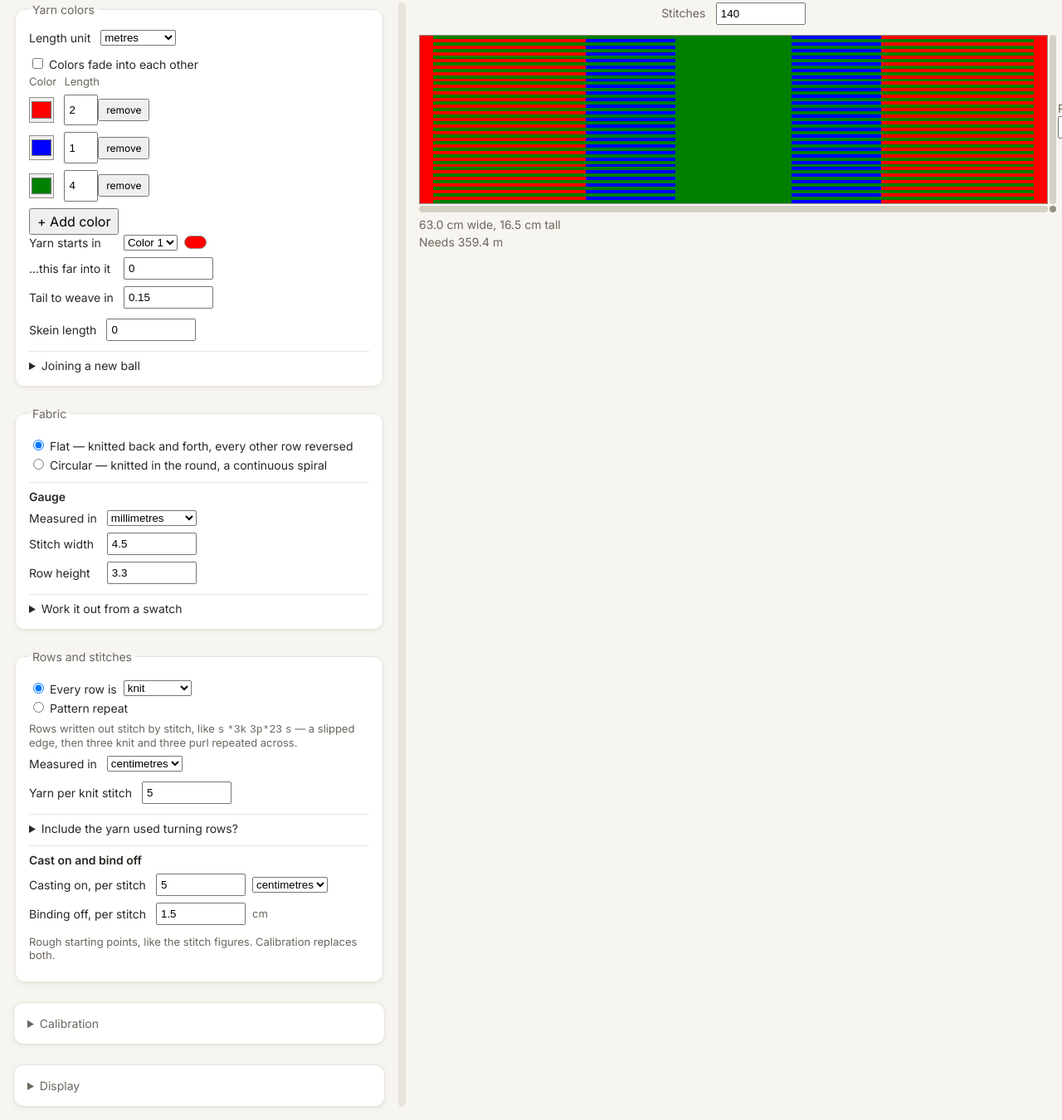
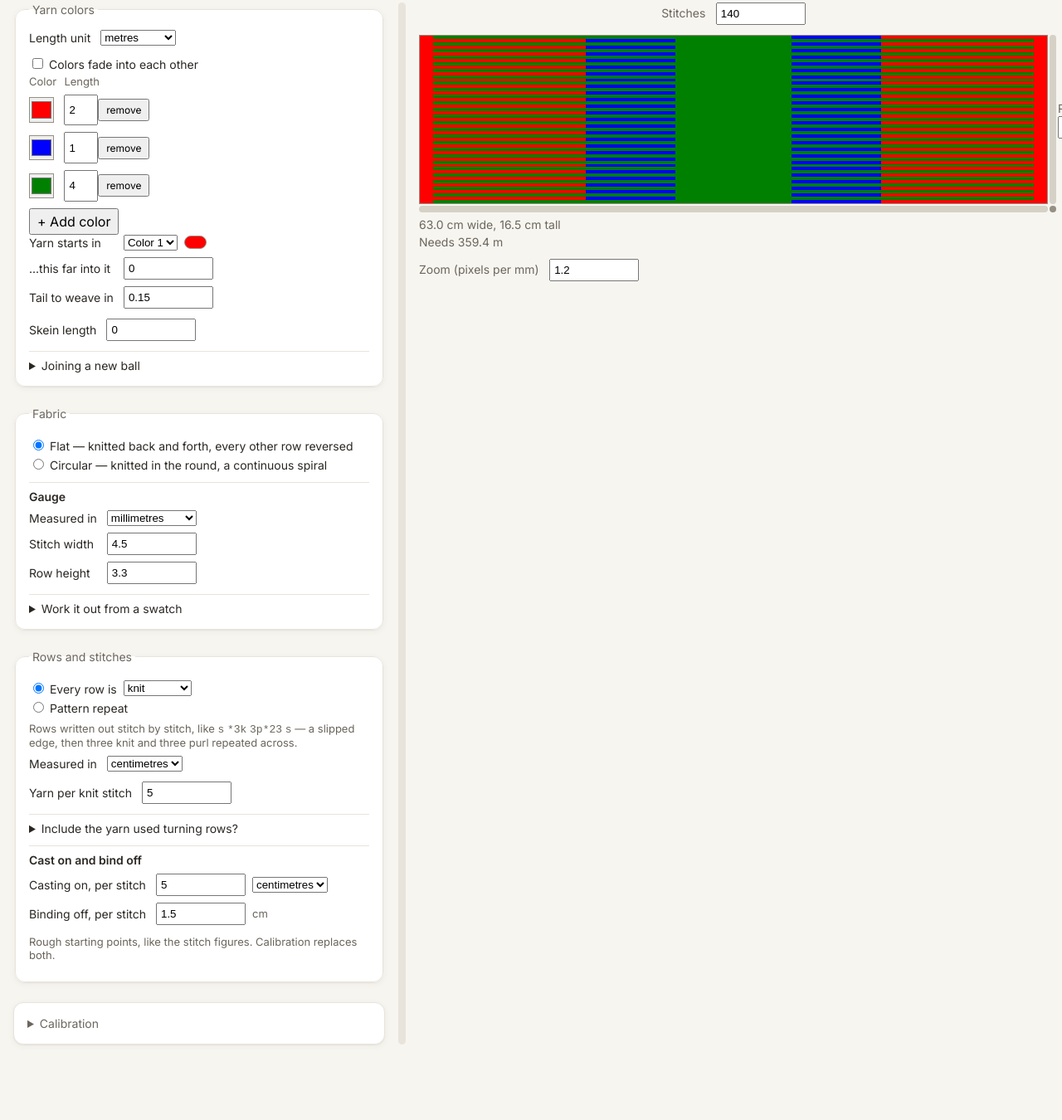
Before and after one commit to athifm/planned_pooling, a plain HTML site: page index.html in a window 1280 px wide. Shown: the part 64-1414 px from the top of the page at 83% size. After the commit the page ends 1339 px from the top, so only its background shows below. Drawn offline with Linux system fonts and the light colour scheme.

Commit message:
Move zoom out of the panel to sit beside the fabric
Consolidation step 4. Five cards down to four: Yarn colors, Fabric, Rows and
stitches, Calibration.

Zoom is a viewing control. It changes how big the fabric looks and nothing
about what the fabric says, so a card at the bottom of the settings column was
the wrong place for it -- it now sits under the readouts, beside the thing it
views.

It also stops being a section. "display" leaves SECTIONS, and inEffect() reads
the box directly. The closed-means-not-counted rule exists for allowances a
knitter may not want charged; it never made sense for a control that does not
touch the result, and a box that is always on screen has nothing to hide
behind. The validation guard goes with it, so zero is rejected whatever.

That change has a migration, because a saved zoom from a session where the
section was shut was never actually in force, and applying it on load would
hand someone a figure they had put away. applySettings restores the default in
that case and the saved value otherwise.

Verified on a fresh port from cleared storage: four cards; zoom beside the
fabric, 1.2 to 2.4 doubles the canvas from 1512x404 to 3024x808 and back; zero
still marks the box and dims the fabric. Both migration branches checked by
writing an old save and reloading -- Display shut with zoom 5 restores 1.2,
Display open with zoom 5 restores 5. 72/72 calibration checks, console clean.

Co-Authored-By: Claude Opus 5 <noreply@anthropic.com>

```diff
--- a/app.js
+++ b/app.js
@@ -113,7 +113,6 @@ const SECTION_NAMES = {
 };
 
 const SECTIONS = [
-  "display",      // zoom
   "turning",      // yarn spent turning at each row end
 
   "calibration",  // measuring your own figures from swatches
@@ -279,7 +278,8 @@ function startPhaseMetres(sequence) {
 // quietly changing the result is the bug this exists to prevent.
 function inEffect() {
   return {
-    zoom: sectionOpen("display") ? num(zoomInput) : DEFAULT_SETTINGS.zoom,
+    // Always in force: it sits beside the fabric and is always on screen.
+    zoom: num(zoomInput),
     // One source now, open or closed: the table holds every stitch's cost, and
     // closing it hides rows rather than switching them off. What keeps the
     // visible-is-in-force rule is that the selected row is always on show, as
@@ -891,7 +891,7 @@ function problems() {
     bad(rowHeightInput, "A row has to have a height.");
   }
 
-  if (sectionOpen("display") && !(num(zoomInput) > 0)) {
+  if (!(num(zoomInput) > 0)) {
     bad(zoomInput, "Needs to be more than zero.");
   }
 
--- a/index.html
+++ b/index.html
@@ -60,6 +60,19 @@
 
   <p id="readout"></p>
   <p id="yarnReadout"></p>
+
+  <!-- Zoom is a viewing control, so it belongs beside the thing it views
+       rather than in a card at the bottom of the settings column. It changes
+       how big the fabric looks and nothing about what the fabric says.
+
+       It used to be a section that could be closed, and closing it meant the
+       figure stopped applying. That rule is for allowances a knitter may not
+       want counted; it never made sense for a control that does not touch the
+       result. Always visible, so always in force. -->
+  <div class="dimension viewControl">
+    <label for="zoom">Zoom (pixels per mm)</label>
+    <input type="number" id="zoom" value="1.2" step="0.1" min="0.1" max="20">
+  </div>
   </div>
 
   <div class="panel">
@@ -502,14 +515,6 @@
       </div>
     </details>
 
-<details class="panelSection" data-section="display">
-      <summary>Display</summary>
-      <div class="fields">
-        <label for="zoom">Zoom (pixels per mm)</label>
-        <input type="number" id="zoom" value="1.2" step="0.1" min="0.1" max="20">
-      </div>
-    </details>
-
   </div>
 
   <div id="splitter" class="splitter" title="Drag to widen the controls or the fabric"></div>
--- a/settings.js
+++ b/settings.js
@@ -221,7 +221,16 @@ function applySettings(s) {
   clampStartOffset();
 
   setControlsWidth(s.controlsWidth);
-  document.getElementById("zoom").value = s.zoom;
+
+  // Zoom used to live in a section that could be closed, and a closed section
+  // kept its value without applying it. Now that the box is always on screen
+  // it is always in force -- so a saved zoom from a session where the section
+  // was shut was never actually in effect, and restoring it would apply a
+  // figure the knitter had put away. Restore what was on screen instead.
+  const zoomWasInForce = !s.openSections || s.openSections.includes("display")
+    || s.zoom === DEFAULT_SETTINGS.zoom;
+  document.getElementById("zoom").value =
+    zoomWasInForce ? s.zoom : DEFAULT_SETTINGS.zoom;
   document.getElementById("useFades").checked = s.useFades;
   document.getElementById("fadeAll").value = s.fadeAll;
   document.getElementById("skeinLength").value = s.skeinLength;
--- a/style.css
+++ b/style.css
@@ -192,6 +192,12 @@ h1 {
 .right {
   grid-area: right;
   align-self: center;
+}
+
+/* The readouts describe the fabric; this one changes how much of it you see.
+   Set apart from them so it does not read as another line of output. */
+.viewControl {
+  margin-top: var(--sp-3);
 }
 
 .dimension label {
```
